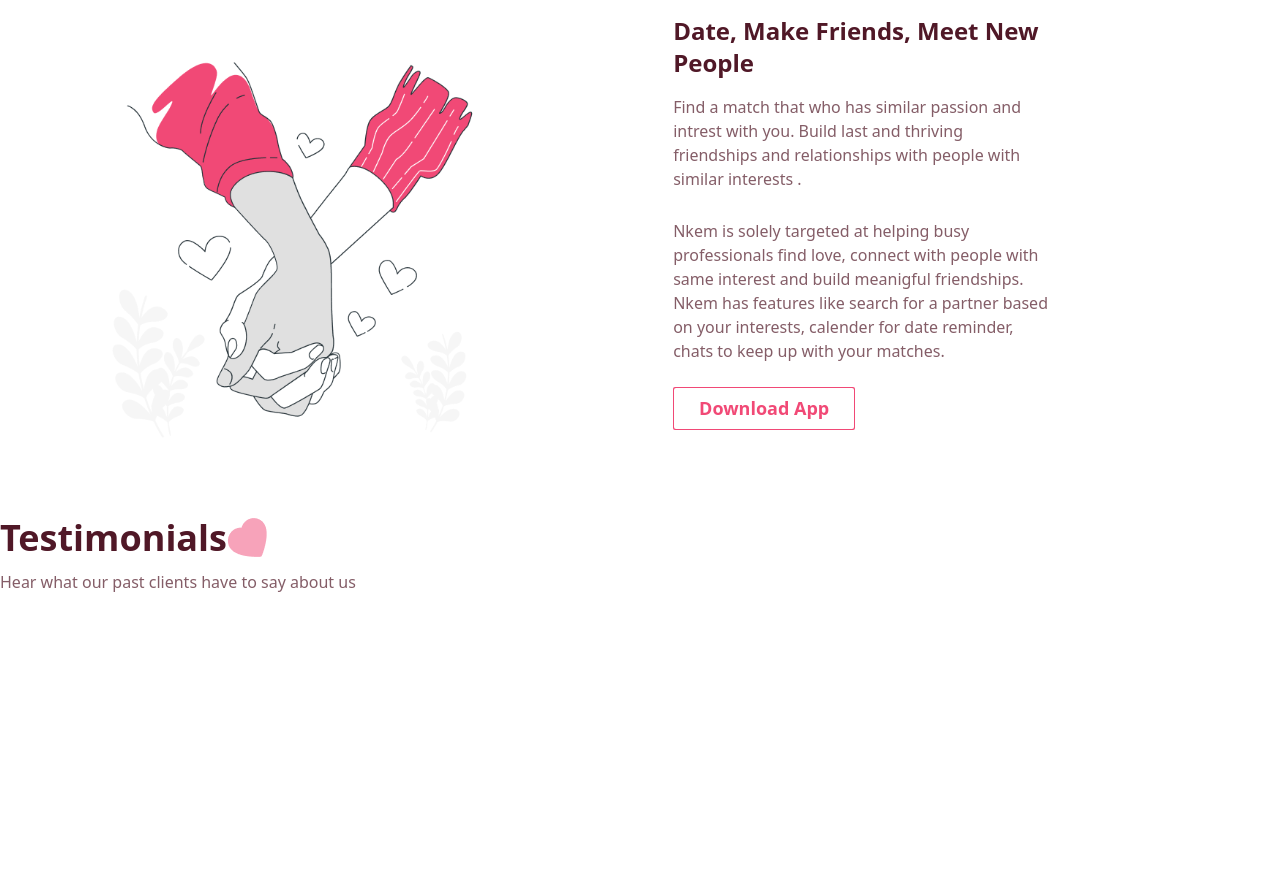
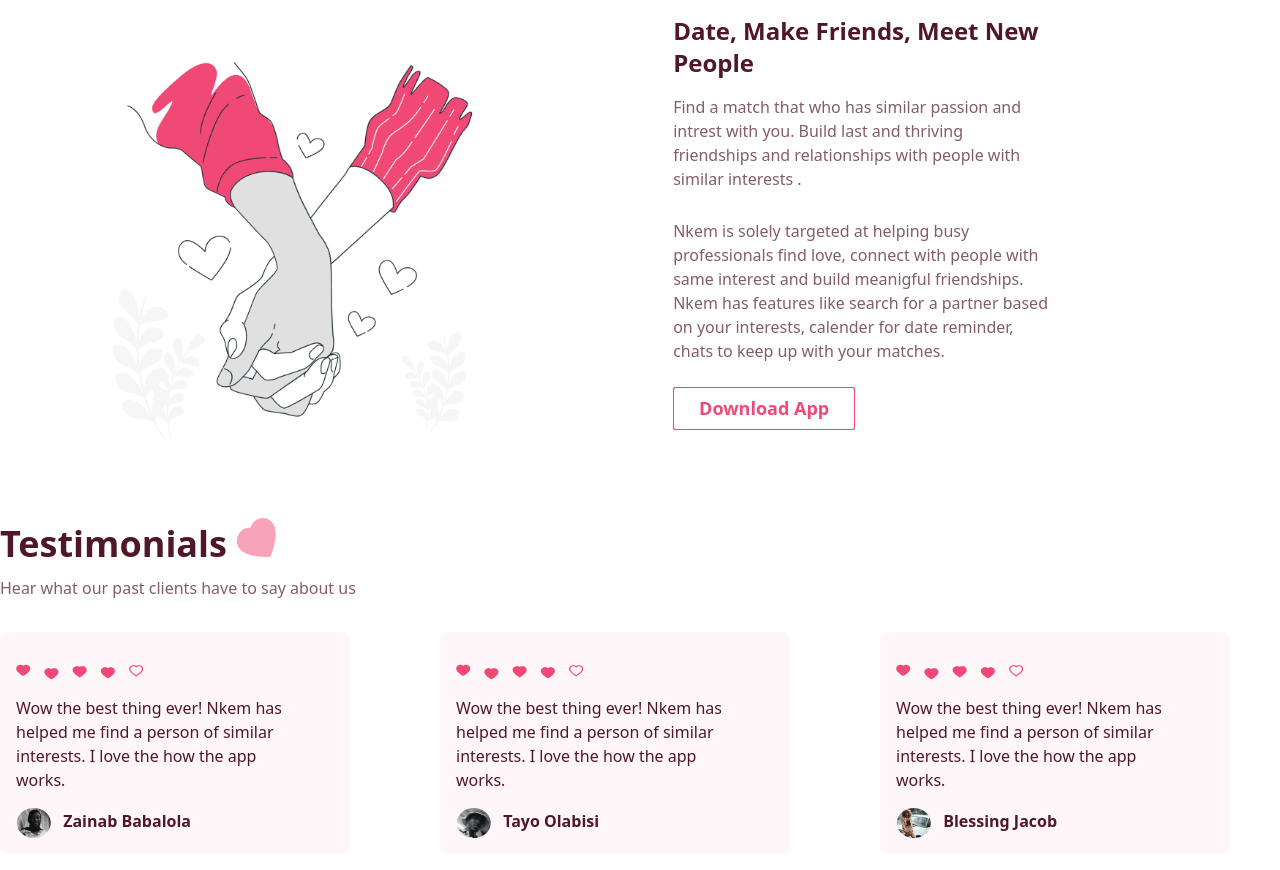
Before and after one commit to Terdanny1/Nkem, a website built with Parcel: page src/index.html in a window 1280 px wide. Shown: the part 1084-1954 px from the top of the page. Before the commit the page ends 1734 px from the top, so only its background shows below. Built offline with nearby package versions, Linux system fonts and the light colour scheme.

Commit message:
finished the testimonials section

```diff
--- a/src/index.html
+++ b/src/index.html
@@ -155,15 +155,53 @@
 
              <!--end Choose Us Section -->
 
+                <!-- testimonials -->
+
              <section id="testimonials" class="container mx-auto mt-12">
-                <h2 class="text-4xl font-bold text-left text-[#501827] inline-flex">Testimonials <span><img src="./assets/Images/Heart-3.png" alt=""></span></h2>
-                <p class="text-[#501827] text-opacity-70 mt-3">Hear what our past clients have to say about us </p>
+                <h2 class="text-4xl font-bold text-center lg:text-left text-[#501827]">Testimonials <span class="inline-flex"><img src="./assets/Images/Heart-3.png" alt=""></span></h2>
+                <p class="text-[#501827] text-center lg:text-left text-opacity-70 mt-3">Hear what our past clients have to say about us </p>
 
 
-                <div  class="grid lg:grid-cols-3 items-center p-3 gap-10 mt-8">
+                <div  class="grid lg:grid-cols-3 items-center gap-10 mt-8">
+
+                    <div class="bg-[#FFE8F2] bg-opacity-40 rounded-lg p-4 w-[350px] mx-auto lg:mx-0 mb-4">
+                            <img src="./assets/Images/Heart-4.png" alt="" class="mt-4">
+                            <p class="text-[#501827] mt-4">Wow the best thing ever! Nkem has <br class="hidden lg:block"> helped me find a person of similar <br class="hidden lg:block"> interests. I love the how the app <br class="hidden lg:block"> works.</p>
+                            <div class="mt-4">
+                                <img src="./assets/Images/Image-1.png" alt="" class="inline-flex">
+                                <span class="pl-2 text-[#501827] font-bold">Zainab Babalola</span>
+                            </div>
+
+                    </div>
+
+
+
+                        <div class="bg-[#FFE8F2] bg-opacity-40 rounded-lg p-4 w-[350px] mx-auto lg:mx-0 mb-4">
+                            <img src="./assets/Images/Heart-4.png" alt="" class="mt-4">
+                            <p class="text-[#501827] mt-4">Wow the best thing ever! Nkem has <br class="hidden lg:block"> helped me find a person of similar <br class="hidden lg:block"> interests. I love the how the app <br class="hidden lg:block"> works.</p>
+                            <div class="mt-4">
+                                <img src="./assets/Images/Image-2.png" alt="" class="inline-flex">
+                                <span class="pl-2 text-[#501827] font-bold">Tayo Olabisi</span>
+                            </div>
+                        </div>
+
+
+
+                        <div class="bg-[#FFE8F2] bg-opacity-40 rounded-lg p-4 w-[350px] mx-auto lg:mx-0 mb-4">
+                            <img src="./assets/Images/Heart-4.png" alt="" class="mt-4">
+                            <p class="text-[#501827] mt-4">Wow the best thing ever! Nkem has <br class="hidden lg:block"> helped me find a person of similar <br class="hidden lg:block"> interests. I love the how the app <br class="hidden lg:block"> works.</p>
+                            <div class="mt-4">
+                                <img src="./assets/Images/Image-3.png" alt="" class="inline-flex">
+                                <span class="pl-2 text-[#501827] font-bold">Blessing Jacob </span>
+                            </div>
+
+                        </div>
 
                 </div>
+                </div>
              </section>
+
+                    <!--End testimonials -->
 
 
 
```
Also changed, not shown: src/assets/css/output.css.
